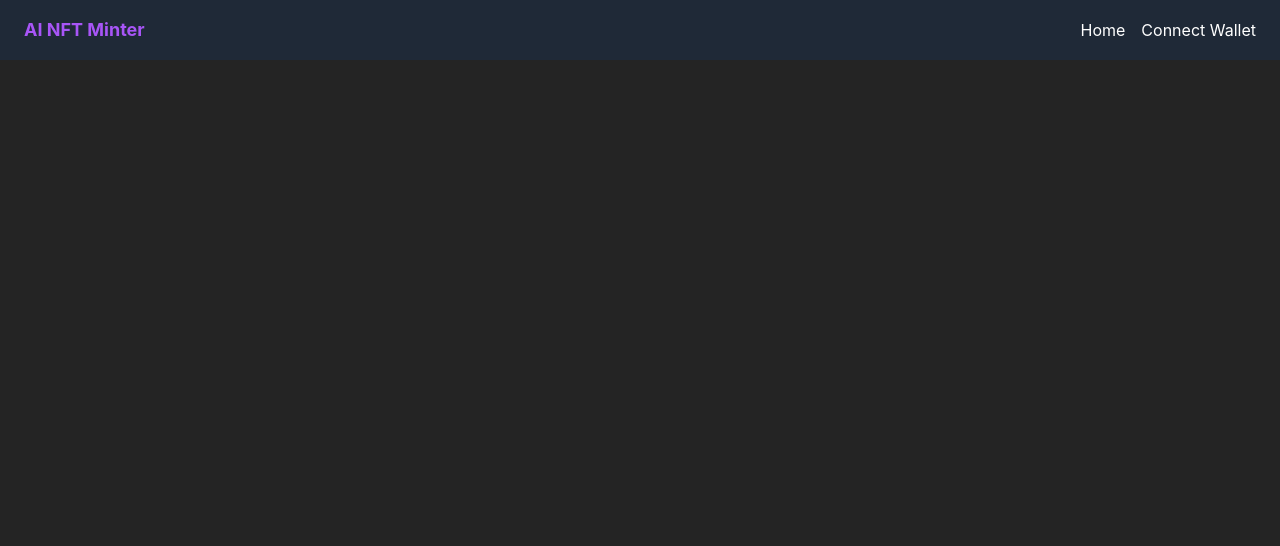
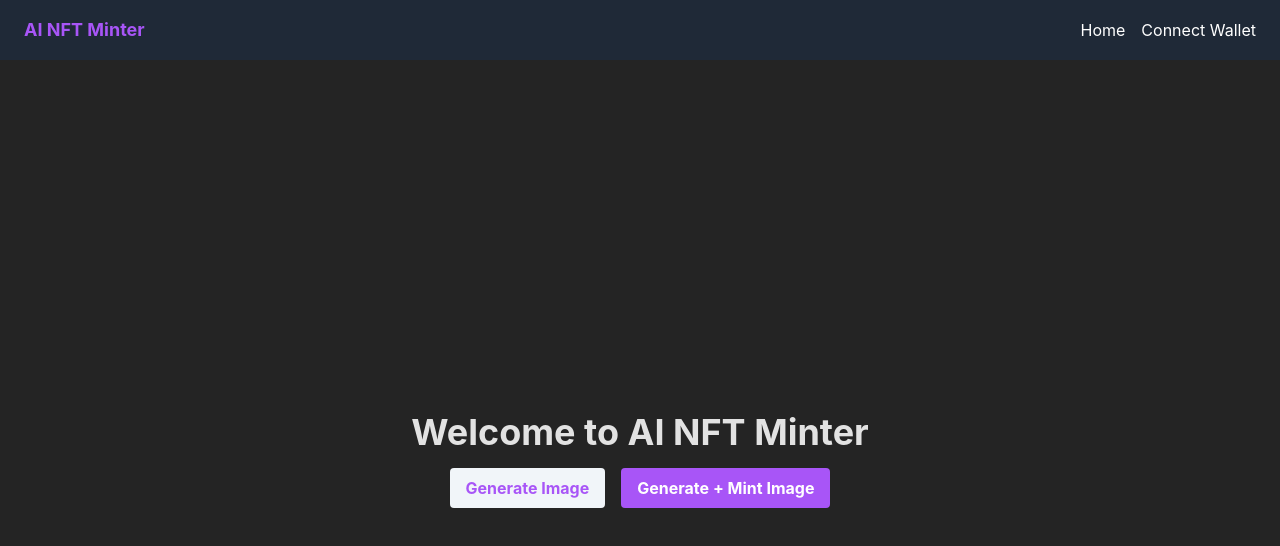
Before and after one commit to GauthamRVanjre/AI-NFT-Minting-dapp, a React (Vite) app: page / in a window 1280 px wide. Shown: the top 546 px of the page. Built offline with nearby package versions, Linux system fonts and the light colour scheme; what @airgap/beacon-dapp, @taquito/beacon-wallet, @taquito/taquito would draw is missing.

Commit message:
feat: Hero section

```diff
--- a/src/App.tsx
+++ b/src/App.tsx
@@ -1,9 +1,11 @@
+import Hero from "./components/Hero";
 import Navbar from "./components/Navbar";
 
 function App() {
   return (
     <>
       <Navbar />
+      <Hero />
     </>
   );
 }
--- /dev/null
+++ b/src/components/Hero.tsx
@@ -0,0 +1,26 @@
+import { Link } from "react-router-dom";
+
+const Hero = () => {
+  return (
+    <>
+      <div className="flex flex-col justify-center items-center h-screen">
+        <h1 className="text-4xl font-bold mb-4">Welcome to AI NFT Minter</h1>
+        <div className="space-x-4">
+          <Link to={"/ImageGenerator"}>
+            <button className=" bg-slate-100 hover:bg-slate-500 text-purple-500 font-bold py-2 px-4 rounded">
+              Generate Image
+            </button>
+          </Link>
+
+          <Link to={"/NFTMinter"}>
+            <button className="bg-purple-500 hover:bg-purple-700 text-white font-bold py-2 px-4 rounded">
+              Generate + Mint Image
+            </button>
+          </Link>
+        </div>
+      </div>
+    </>
+  );
+};
+
+export default Hero;
--- a/src/components/Minter.tsx
+++ b/src/components/Minter.tsx
@@ -146,7 +146,7 @@ const Minter = () => {
         <button
           disabled={loading}
           onClick={onSubmit}
-          className="bg-indigo-500 hover:bg-indigo-700 text-white font-bold py-2 px-4 rounded relative"
+          className="bg-purple-500 hover:bg-purple-700 text-white font-bold py-2 px-4 rounded relative"
         >
           {loading && "Loading.."}
           {!loading && "Generate"}
@@ -156,7 +156,7 @@ const Minter = () => {
           <button
             disabled={loading}
             onClick={onMintClick}
-            className="bg-indigo-500 hover:bg-indigo-700 ml-4 text-white font-bold py-2 px-4 rounded relative"
+            className="bg-purple-500 hover:bg-purple-700 ml-4 text-white font-bold py-2 px-4 rounded relative"
           >
             Mint
           </button>
```
